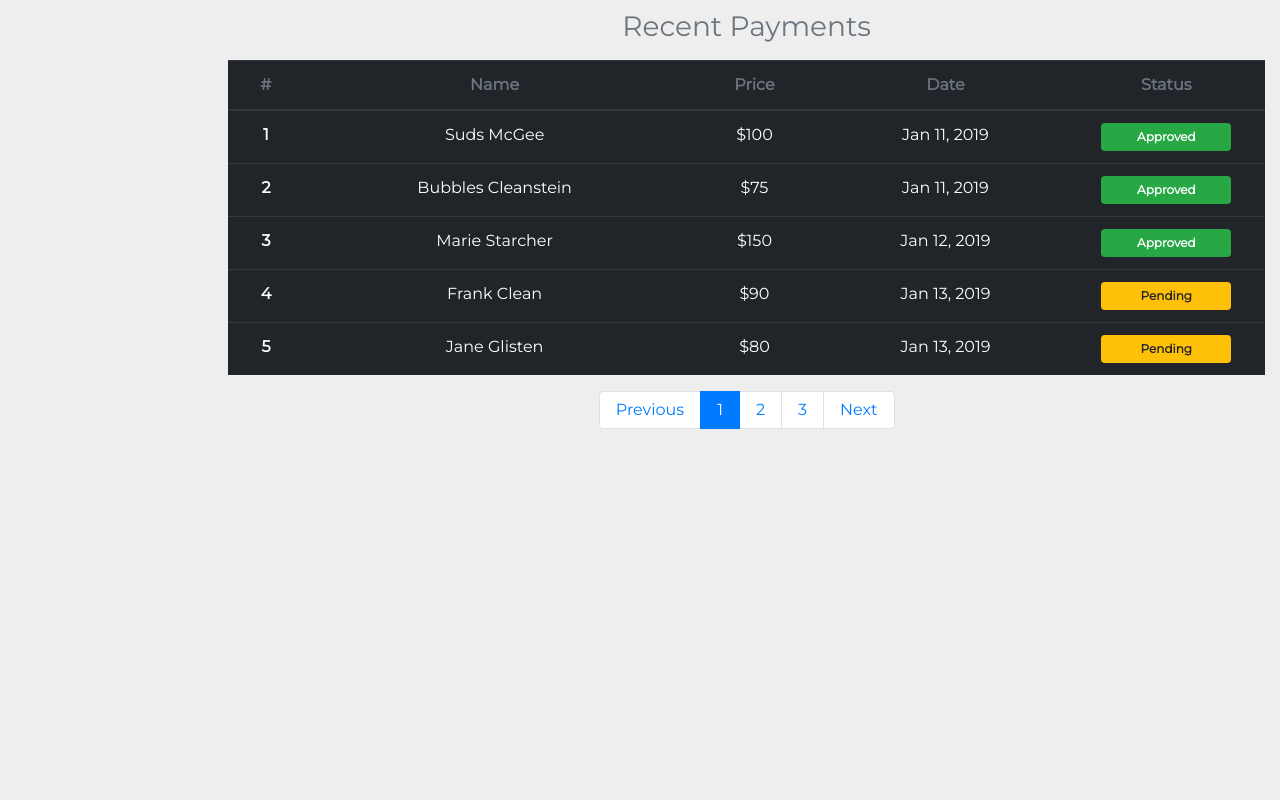
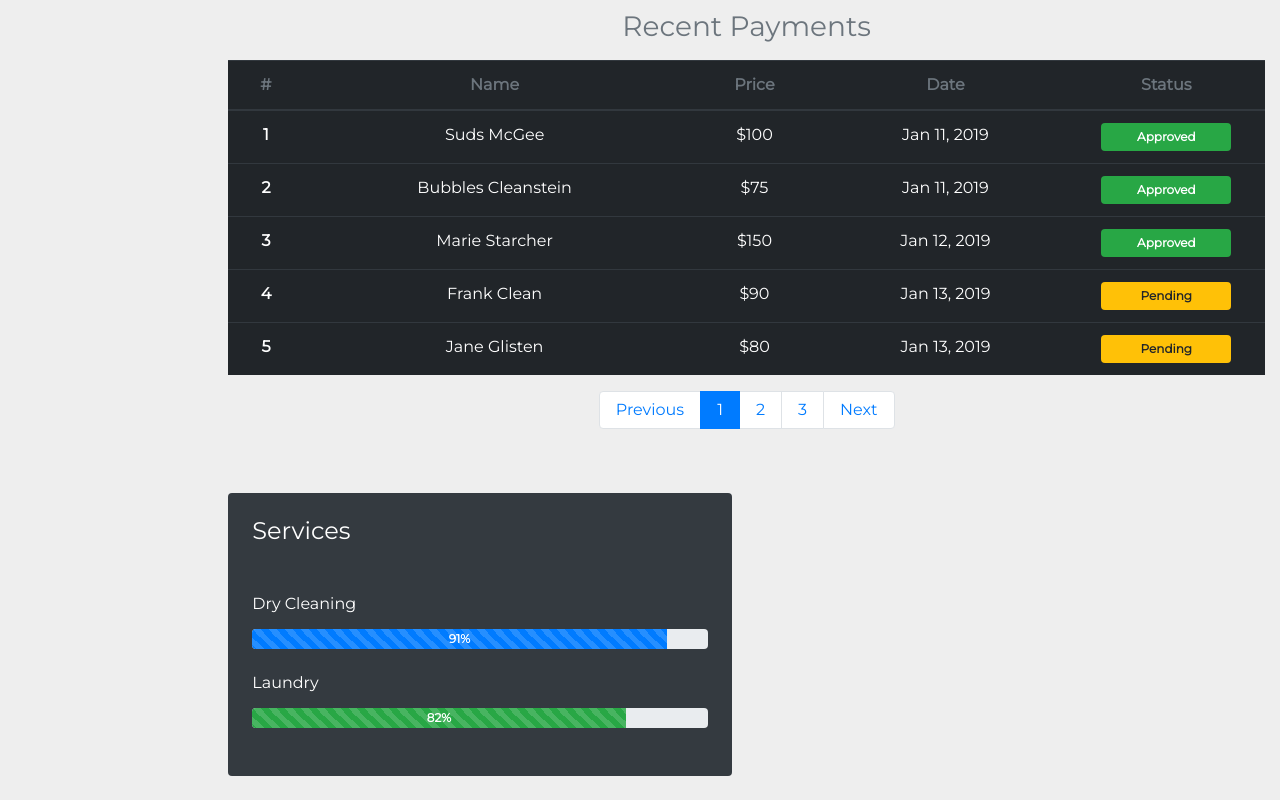
Before and after one commit to Zeztron/admin-dashboard, a plain HTML site: page index.html in a window 1280 px wide. Shown: the part 881-1681 px from the top of the page. Before the commit the page ends 1374 px from the top, so only its background shows below. Drawn offline with nearby package versions, Linux system fonts and the light colour scheme.

Commit message:
added progress bars

```diff
--- a/index.html
+++ b/index.html
@@ -420,6 +420,39 @@
     </section>
     <!-- end of tables -->
 
+    <!-- progress / task list -->
+    <section>
+      <div class="container-fluid">
+        <div class="row">
+          <div class="col-xl-10 col-lg-9 col-md-8 ml-auto">
+            <div class="row mb-4">
+              <div class="col-xl-6 col-12">
+                <div class="bg-dark text-white p-4 rounded">
+                  <h4 class="mb-5">Services</h4>
+                  <h6 class="mb-3">Dry Cleaning</h6>
+                  <div class="progress mb-4" style="height: 20px;">
+                    <div class="progress-bar progress-bar-striped font-weight-bold" style="width: 91%;">
+                      91%
+                    </div>
+                  </div>
+                  <h6 class="mb-3">Laundry</h6>
+                  <div class="progress mb-4" style="height: 20px;">
+                    <div class="progress-bar progress-bar-striped font-weight-bold bg-success" style="width: 82%;">
+                      82%
+                    </div>
+                  </div>
+                </div>
+              </div>
+              <div class="col-xl-6 col-12">
+
+              </div>
+            </div>
+          </div>
+        </div>
+      </div>
+    </section>
+    <!-- end of progress / task list -->
+
 
 
     <script src="https://code.jquery.com/jquery-3.3.1.slim.min.js" integrity="sha384-q8i/X+965DzO0rT7abK41JStQIAqVgRVzpbzo5smXKp4YfRvH+8abtTE1Pi6jizo" crossorigin="anonymous"></script>
```
